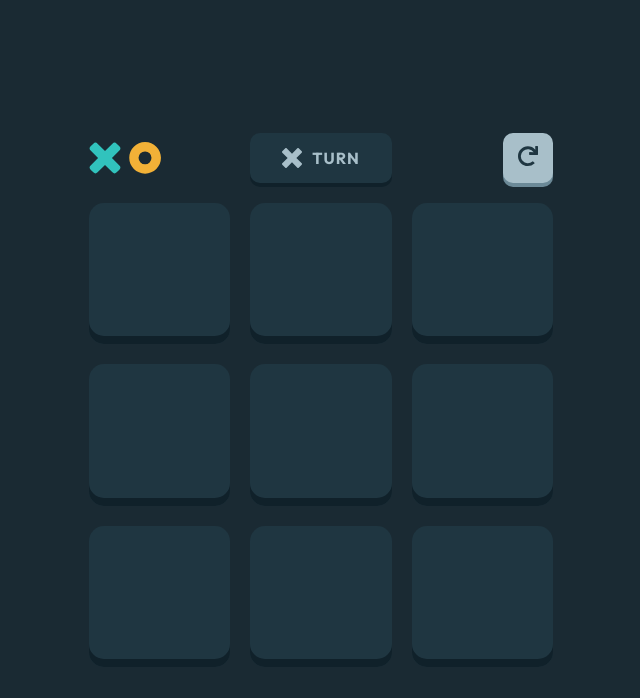
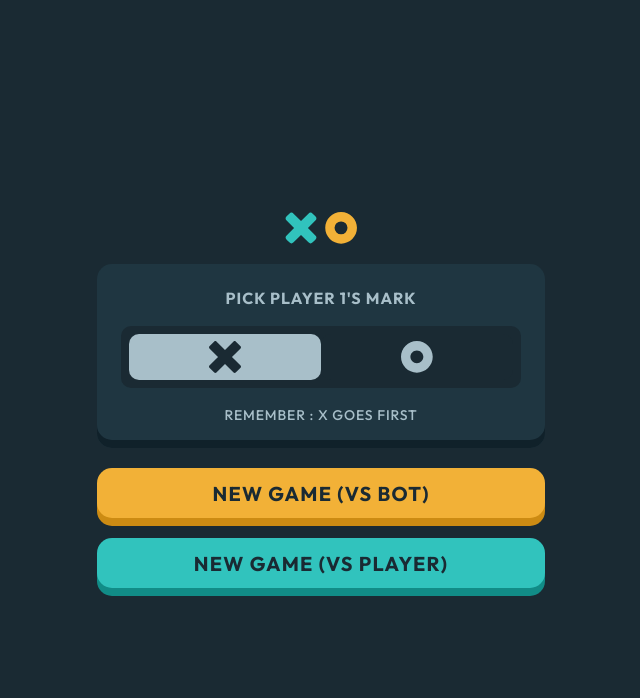
Before and after one commit to Tig-ranK/tic-tac-toe, a React (Vite) app: page / in a window 1280 px wide. Shown: the top 698 px of the page, without its empty margins (319-959 px from the left). Built offline with nearby package versions, Linux system fonts and the light colour scheme.

Commit message:
Add react-router-dom and basic routes for playing with a bot

```diff
--- a/package.json
+++ b/package.json
@@ -15,6 +15,7 @@
   "dependencies": {
     "react": "^18.2.0",
     "react-dom": "^18.2.0",
+    "react-router-dom": "^6.8.1",
     "styled-components": "^5.3.6",
     "vite-plugin-svgr": "^2.4.0"
   },
--- a/src/components/App.jsx
+++ b/src/components/App.jsx
@@ -1,17 +1,23 @@
+import { Outlet, Route, Routes } from 'react-router-dom';
 import styled from 'styled-components';
+// Pages
 import { GamePage } from '../pages/GamePage/GamePage';
 import { HomePage } from '../pages/HomePage';
 
 export const App = () => {
    return (
-      <Wrapper>
-         {/* <HomePage /> */}
-         <GamePage />
-      </Wrapper>
+      <Routes>
+         <Route element={<MainLayout />}>
+            <Route path="" element={<HomePage />} />
+            <Route path="game" element={<GamePage />} />
+         </Route>
+      </Routes>
    );
 };
 
-const Wrapper = styled.div`
+const MainLayout = styled.div.attrs({
+   children: <Outlet />,
+})`
    min-height: 100vh;
    height: 100%;
    background-color: var(--dark-navy);
--- a/src/index.jsx
+++ b/src/index.jsx
@@ -1,10 +1,13 @@
-import { StrictMode } from "react";
-import ReactDOM from "react-dom/client";
-import { App } from "./components/App";
-import "./index.css";
+import { StrictMode } from 'react';
+import ReactDOM from 'react-dom/client';
+import { BrowserRouter } from 'react-router-dom';
+import { App } from './components/App';
+import './index.css';
 
-ReactDOM.createRoot(document.getElementById("root")).render(
+ReactDOM.createRoot(document.getElementById('root')).render(
    <StrictMode>
-      <App />
+      <BrowserRouter>
+         <App />
+      </BrowserRouter>
    </StrictMode>
 );
--- a/src/pages/HomePage/HomePage.jsx
+++ b/src/pages/HomePage/HomePage.jsx
@@ -7,8 +7,12 @@ import { ToggleBtn } from './ToggleBtn';
 import { ReactComponent as Logo } from '../../assets/logo.svg';
 import { ReactComponent as IconX } from '../../assets/icon-x-small.svg';
 import { ReactComponent as IconO } from '../../assets/icon-o-small.svg';
+import { useNavigate } from 'react-router-dom';
 
 export const HomePage = () => {
+   const navigate = useNavigate();
+   // TODO fix bug with navigating twice?
+
    const [activeMark, setActiveMark] = useState('x');
 
    const pickX = () => setActiveMark('x');
@@ -33,8 +37,12 @@ export const HomePage = () => {
             </Toggle>
             <Subtitle>REMEMBER : X GOES FIRST</Subtitle>
          </PickPlayer>
-         <Button type='primary' color='yellow'>NEW GAME (VS BOT)</Button>
-         <Button type='primary' color='blue'>NEW GAME (VS PLAYER)</Button>
+         <Button type="primary" color="yellow">
+            NEW GAME (VS BOT)
+         </Button>
+         <Button type="primary" color="blue" onClick={() => navigate('/game')}>
+            NEW GAME (VS PLAYER)
+         </Button>
       </Wrapper>
    );
 };
@@ -68,7 +76,7 @@ const Title = styled.h3`
    letter-spacing: 1px;
    text-transform: uppercase;
    color: var(--silver);
-   `;
+`;
 
 const Subtitle = styled.p`
    font-weight: 500;
@@ -77,7 +85,7 @@ const Subtitle = styled.p`
    letter-spacing: 0.875px;
    text-transform: uppercase;
    color: var(--silver);
-   `;
+`;
 
 const Toggle = styled.div`
    padding: 0.8rem;
```
Also changed, not shown: 1 other file (tests, documents, lock files or other folders).
